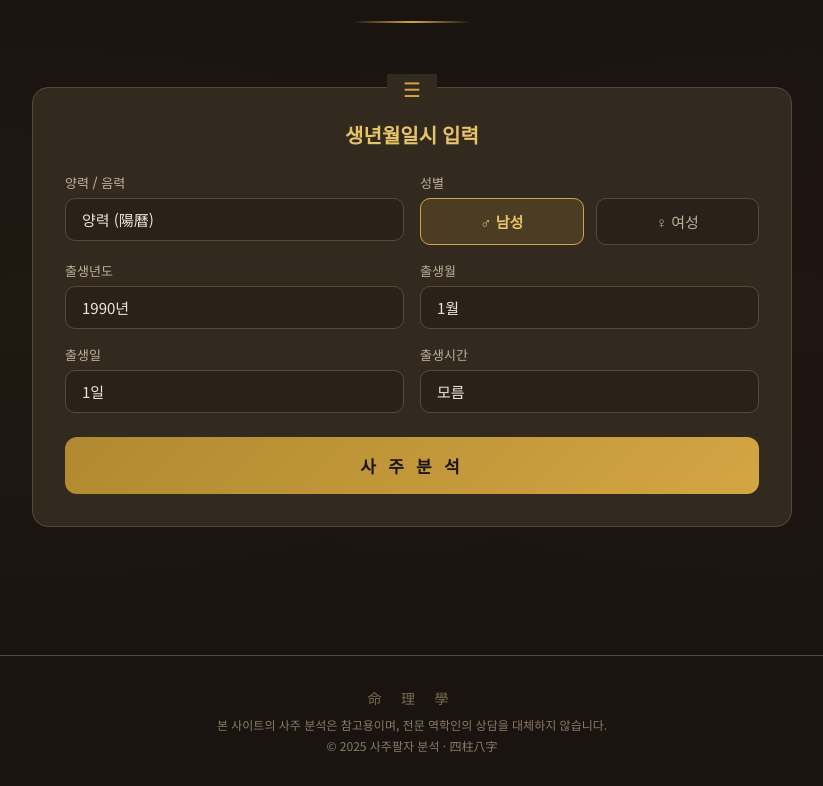
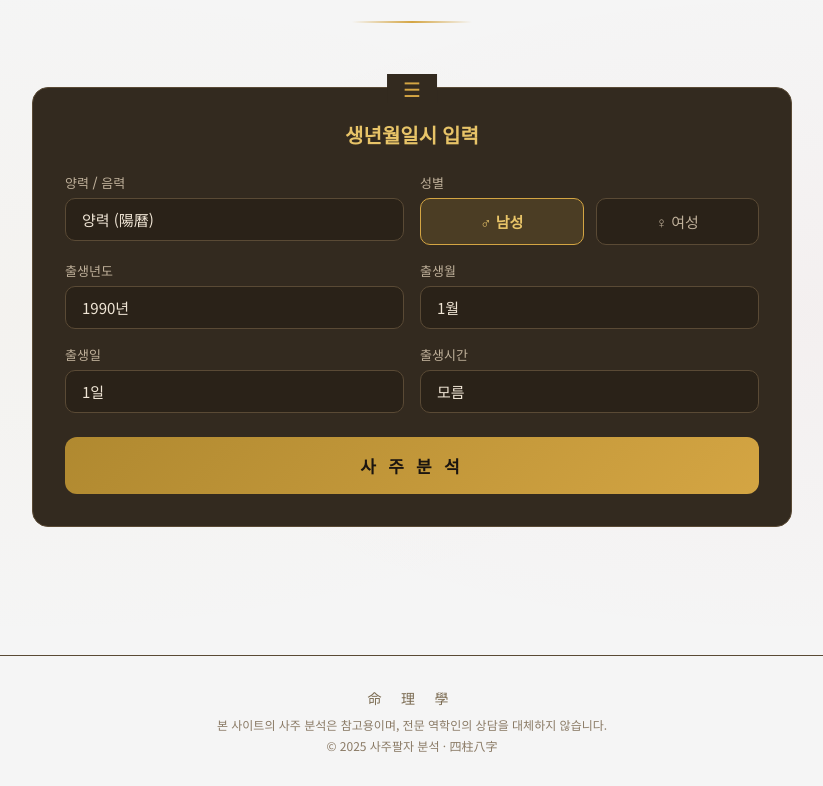
Before and after one commit to ahnkey06-wq/saju, a plain HTML site: page index.html in a window 1280 px wide. Shown: the part 159-945 px from the top of the page, without its empty margins (228-1051 px from the left). Drawn offline with Linux system fonts and the light colour scheme.

Commit message:
Change background color to light theme

```diff
--- a/index.html
+++ b/index.html
@@ -9,7 +9,7 @@
 <link href="https://fonts.googleapis.com/css2?family=Noto+Sans+KR:wght@300;400;500;600;700;900&family=Noto+Serif+KR:wght@400;500;600;700;900&display=swap" rel="stylesheet">
 <style>
 :root {
-    --bg: #1a1410;
+    --bg: #f5f5f5;
     --bg-light: #2a2218;
     --bg-card: #332a1f;
     --bg-card-light: #3d3225;
```
